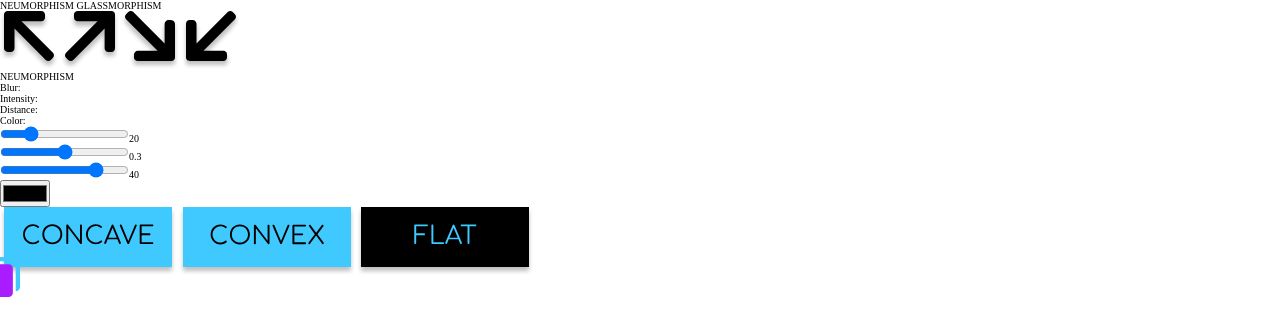
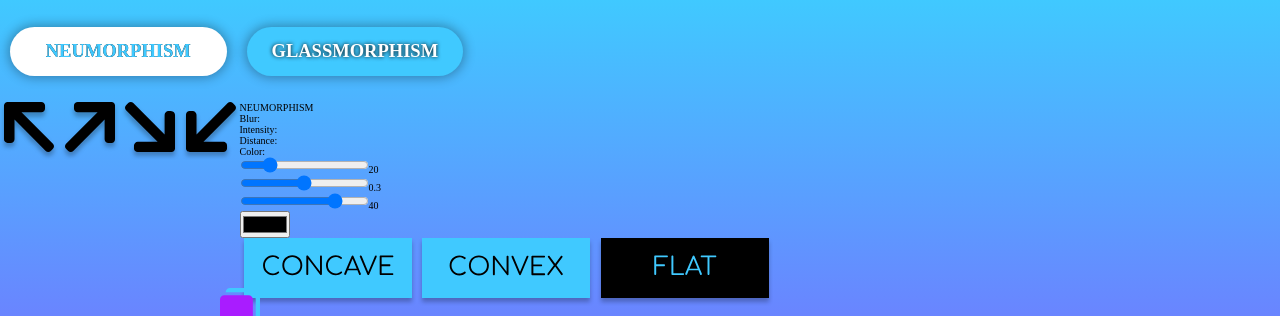
Before and after one commit to inomag/UI-UX-Components, a website: page src/next.html in a window 1280 px wide. Shown: the top 316 px of the page. Drawn offline with Linux system fonts and the light colour scheme.

Commit message:
Neumorphism styling

```diff
--- a/src/style.css
+++ b/src/style.css
@@ -13,7 +13,6 @@ a{
     text-decoration: none;
 }
 #body1{
-    /* background: linear-gradient(180deg, #EF709B 0%, #FA9372 100%); */
     background: #EF709B;
 }
 #header1{
@@ -23,7 +22,9 @@ a{
     align-items: center;
 }
 #nav1Active,
-#nav1Inactive{
+#nav1Inactive,
+#nav2Active,
+#nav2Inactive{
     font-size: calc(1rem + 00.6667vw);
     height: calc(3.25vh + 1.8vw);
     width: calc(150px + 5.2vw);
@@ -52,7 +53,8 @@ a{
     box-shadow: 0px 0px 11px 2px rgba(0, 0, 0, 0.30);
 }
 
-#sec1{
+#sec1,
+#sec2{
     margin-bottom: 30px;
     display: flex;
     flex-direction: row;
@@ -244,3 +246,24 @@ a{
 }
 
 /* FOR MEDIA QUERY CHANGE FLEX-DIRECTION OF SEC1 & SEC2 TO COLUMN*/
+
+#body2{
+    height: 100vh;
+    background: linear-gradient(180deg, #40c9ff 0%, #a91cff 100%);
+}
+#header2{
+    height: 12.79vh;
+    display: flex;
+    flex-direction: row;
+    align-items: center;
+}
+#nav2Active{
+    background: white;
+    color: #40c9ff;
+    text-shadow: 0 0 0.5px #000000;
+    box-shadow: 0px 0px 11px 2px rgba(0, 0, 0, 0.30);
+}
+#nav2Inactive{
+    background: #40c9ff;
+    box-shadow: 0px 0px 11px 2px rgba(0, 0, 0, 0.30);
+}
```
Also changed, not shown: src/next.html (+0 -4 lines).
